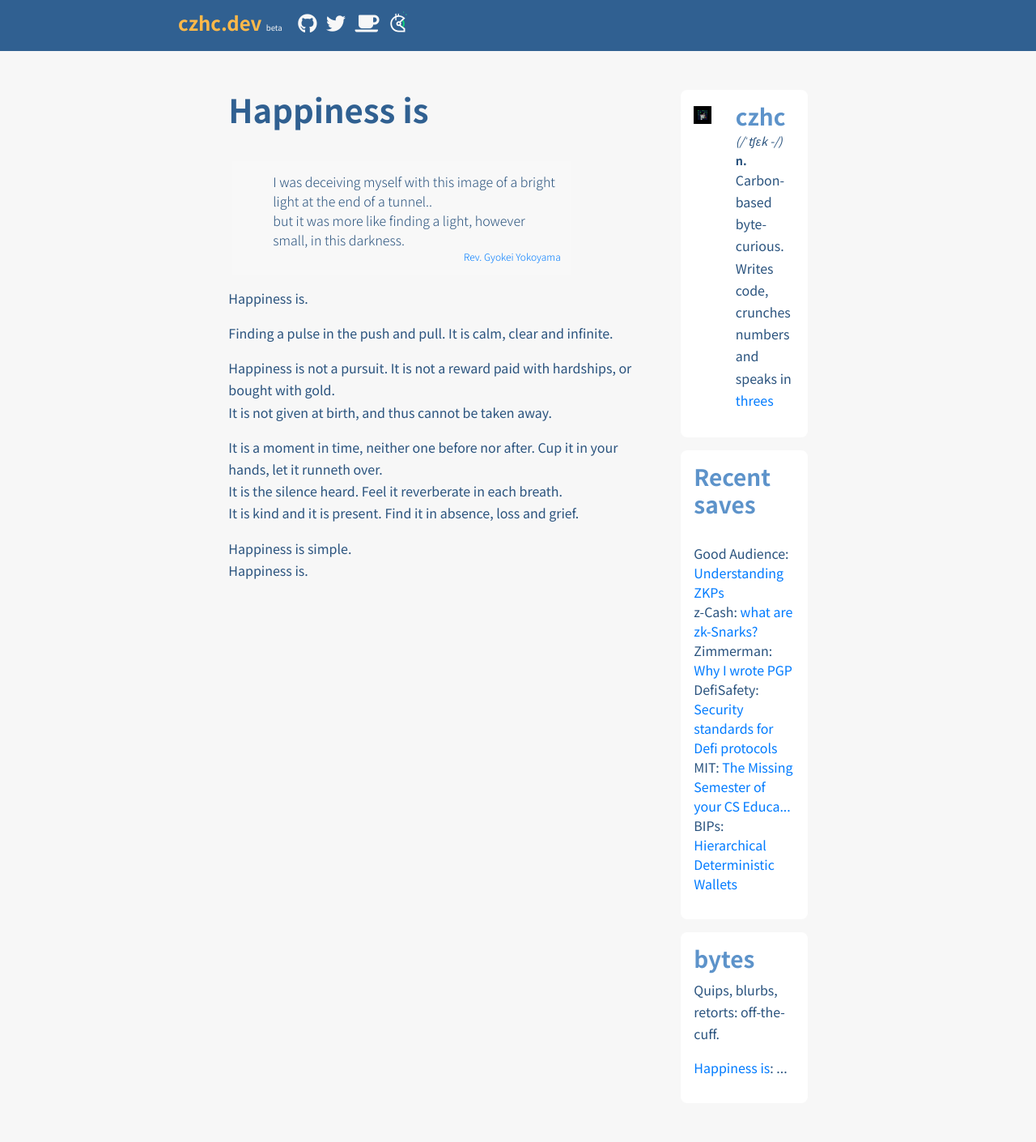
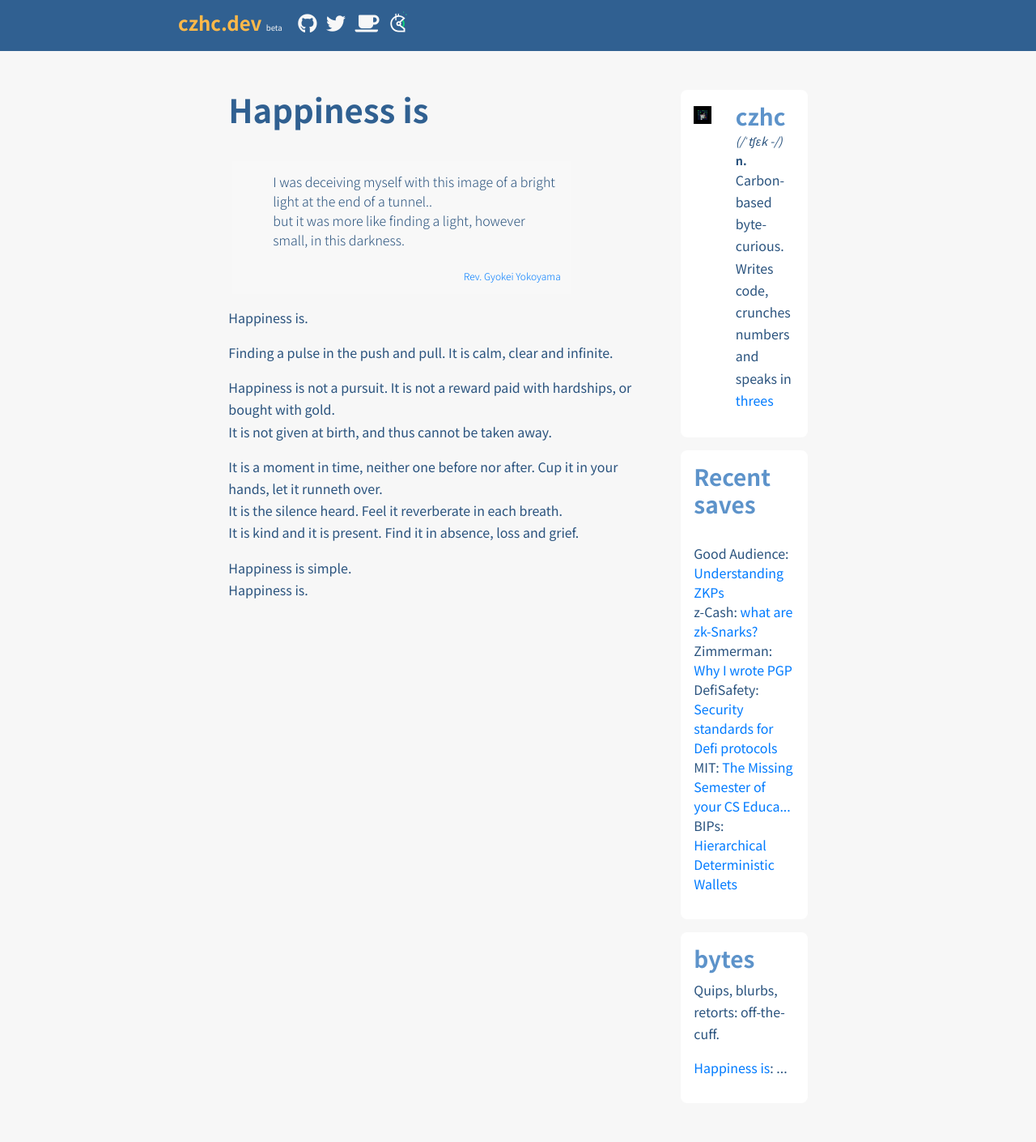
Before and after one commit to czhc/czhc.github.io, a Jekyll site: the page built from collections/_bytes/1622360236.md, in a window 1280 px wide. Shown: the whole page at 81% size. Built offline with Jekyll 4.4.1, drawn with Linux system fonts in a browser that asks for light colours; nearby versions of some CDN libraries.

Commit message:
Fix quote mobile formatting

```diff
--- a/_includes/quote.html
+++ b/_includes/quote.html
@@ -1,5 +1,6 @@
 <blockquote>
   <div>{{ include.text }}
   </div>
+  <br/>
   <div class='cite'><a href="{{ include.url }}"> {{ include.cite }}</a></div>
 </blockquote>
--- a/css/bytes.scss
+++ b/css/bytes.scss
@@ -84,10 +84,17 @@
   }
   blockquote {
     background-color: rgba(255, 255, 255, 0.1);
-    width: 80%;
-    padding: 0.8em 0.8em 0.8em 50px;
+    padding: 0.8em 0.8em 0.8em 1.5em;
     border-left: map-get($colors, white) 5px solid;
+
+    @media (min-width: map-get($screens, ipad)) {
+      padding: 0.8em 0.8em 0.8em 50px;
+      width: 80%;
+    }
+
   }
+
+
   .cite {
     text-align: right;
     font-size: 12px;
```
